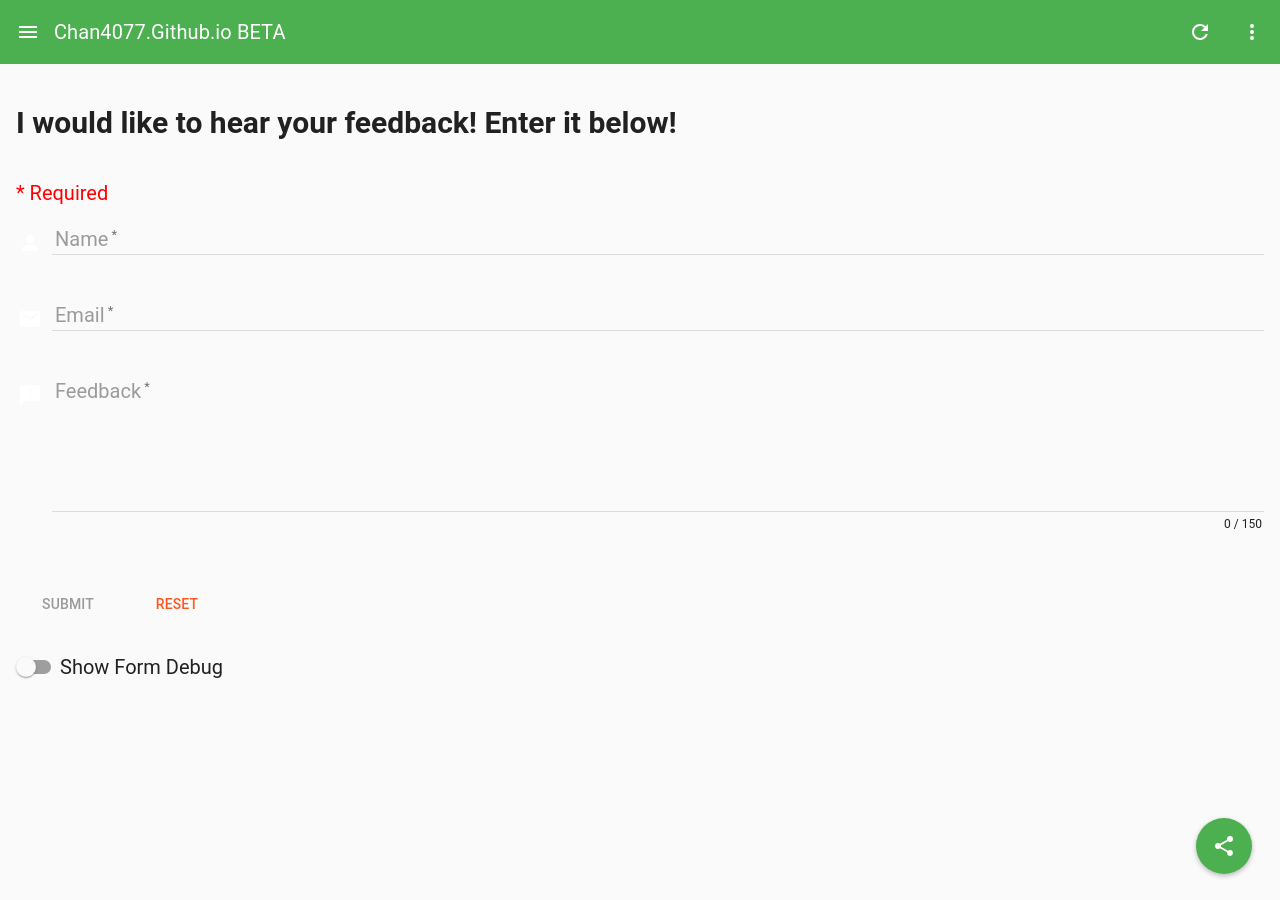
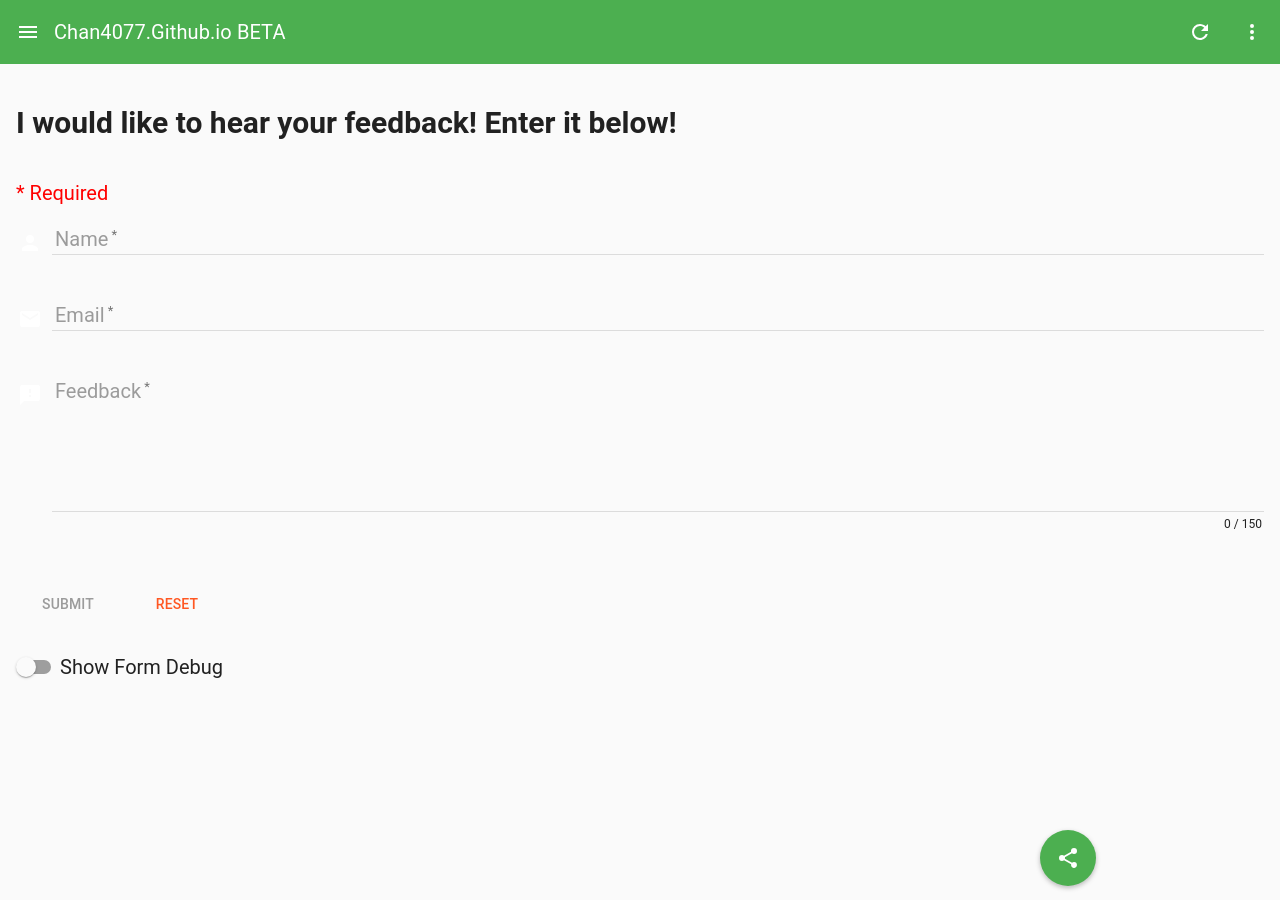
Before and after one commit to EdricChan03/edricchan03.github.io, a Jekyll site: the page angular/test.html, which Jekyll copies as it is, in a window 1280 px wide. Built offline with Jekyll 4.4.1, drawn with Linux system fonts in a browser that asks for light colours.

Commit message:
Remove md-fab-bottom-right

```diff
--- a/angular/test.html
+++ b/angular/test.html
@@ -140,7 +140,7 @@
             <!--FAB Speed Dial-->
             <md-fab-speed-dial md-direction="top" class="md-scale" id="FAB-share">
                 <md-fab-trigger>
-                    <md-button aria-label="menu" class="md-fab md-primary md-fab-bottom-right">
+                    <md-button aria-label="menu" class="md-fab md-primary">
                         <md-icon md-svg-icon="share-variant"></md-icon>
                     </md-button>
                 </md-fab-trigger>
--- a/js/test.js
+++ b/js/test.js
@@ -108,9 +108,9 @@ app.controller('MainController', function ($scope, $mdSidenav, $mdDialog, $mdToa
         window.location.href = "https://chan4077.github.io/about#angular";
     };
     $scope.fabitems = [
-        { item: 'Facebook', icon: 'facebook-box' },
-        { item: 'Twitter', icon: 'twitter-box' },
-        { item: 'Google+', icon: 'google-plus' }
+        { name: 'Facebook', icon: 'facebook-box' },
+        { name: 'Twitter', icon: 'twitter-box' },
+        { name: 'Google+', icon: 'google-plus' }
     ];
     function DialogController($scope, $mdDialog) {
         $scope.hide = function () {
```
